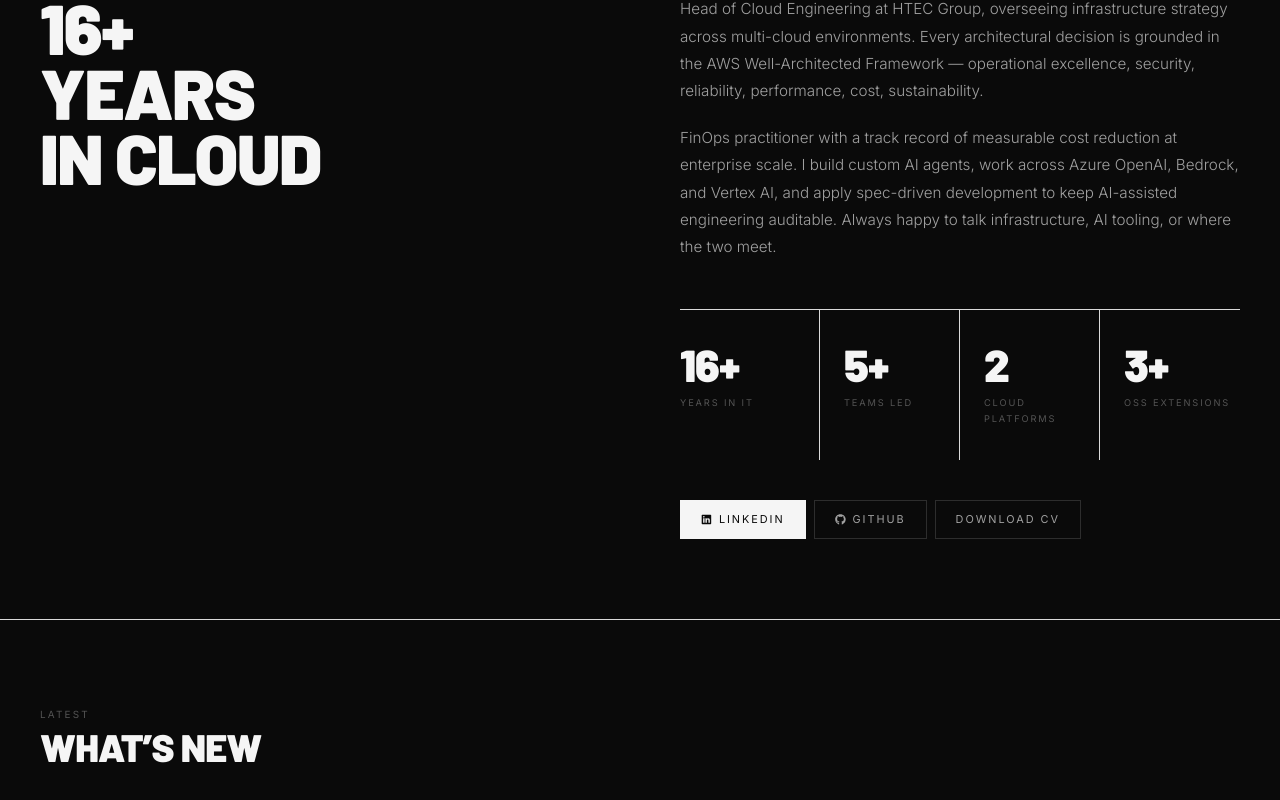
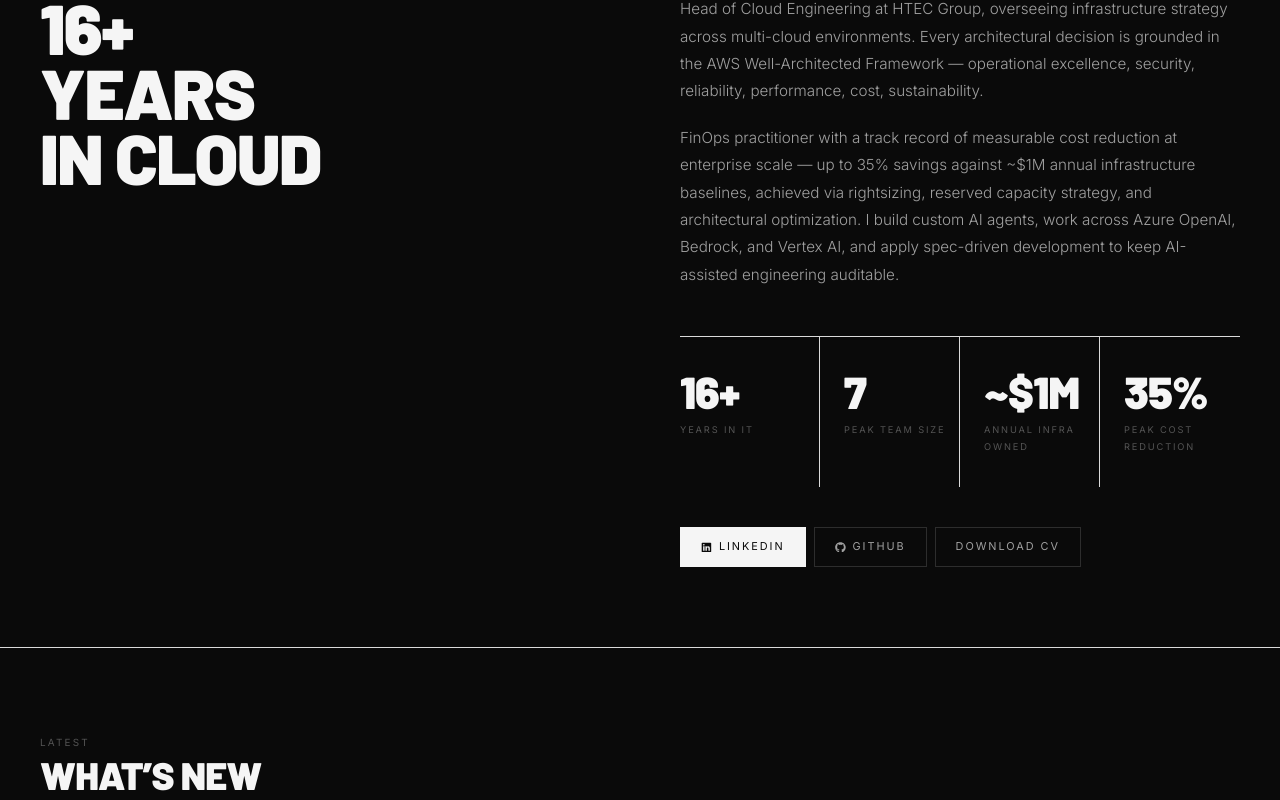
Before and after one commit to subzone/cv, a React (Create React App) app: page / in a window 1280 px wide. Shown: the part 1080-1880 px from the top of the page. Built offline with nearby package versions, Linux system fonts and the light colour scheme.

Commit message:
feat(cv): enhance About and Education components with detailed professional and educational information

```diff
--- a/src/components/About.js
+++ b/src/components/About.js
@@ -67,9 +67,11 @@
             </p>
             <p>
               FinOps practitioner with a track record of measurable cost reduction at
-              enterprise scale. I build custom AI agents, work across Azure OpenAI, Bedrock,
-              and Vertex AI, and apply spec-driven development to keep AI-assisted engineering
-              auditable. Always happy to talk infrastructure, AI tooling, or where the two meet.
+              enterprise scale — up to 35% savings against ~$1M annual infrastructure
+              baselines, achieved via rightsizing, reserved capacity strategy, and
+              architectural optimization. I build custom AI agents, work across Azure OpenAI,
+              Bedrock, and Vertex AI, and apply spec-driven development to keep AI-assisted
+              engineering auditable.
             </p>
 
             <div className="stat-grid">
@@ -78,16 +80,16 @@
                 <div className="stat-l">Years in IT</div>
               </div>
               <div className="stat-item">
-                <div className="stat-n">5+</div>
-                <div className="stat-l">Teams Led</div>
+                <div className="stat-n">7</div>
+                <div className="stat-l">Peak Team Size</div>
               </div>
               <div className="stat-item">
-                <div className="stat-n">2</div>
-                <div className="stat-l">Cloud Platforms</div>
+                <div className="stat-n">~$1M</div>
+                <div className="stat-l">Annual Infra Owned</div>
               </div>
               <div className="stat-item">
-                <div className="stat-n">3+</div>
-                <div className="stat-l">OSS Extensions</div>
+                <div className="stat-n">35%</div>
+                <div className="stat-l">Peak Cost Reduction</div>
               </div>
             </div>
 
--- a/src/components/Education.js
+++ b/src/components/Education.js
@@ -10,24 +10,20 @@
                 </div>
             </div>
 
-            <div className="card-grid">
+            <div className="section-label-row" style={{ marginBottom: '1.5rem' }}>
+                <span className="section-label">Tier 1 — Professional</span>
+            </div>
+
+            <div className="card-grid" style={{ marginBottom: '1px' }}>
                 <div className="card">
                     <h3>IT Engineer · VI degree</h3>
-                    <p className="muted">VTS Doboj, Doboj, BiH — 2004</p>
+                    <p className="muted">VTS Doboj, Doboj, BiH — 2004 · Post-secondary applied IT engineering, equivalent to technical BSc</p>
+                    <p className="muted" style={{ marginTop: '0.5rem' }}>Thesis: Installing, Securing and Optimizing Linux Servers · Grade 10/10</p>
                     <div className="tag-row">
                         <span className="tag">Information Technology</span>
                         <span className="tag">Engineering</span>
-                    </div>
-                </div>
-
-                <div className="card">
-                    <h3>Cloud Credentials & Continuous Learning</h3>
-                    <p className="muted">Completed Azure learning paths across administration, DevOps, and architecture tracks. Google Cloud credentials. Active hands-on practice across Azure and AWS.</p>
-                    <div className="tag-row">
-                        <span className="tag">Azure</span>
-                        <span className="tag">GCP</span>
-                        <span className="tag">AWS</span>
-                        <span className="tag">Continuous Learning</span>
+                        <span className="tag">Linux</span>
+                        <span className="tag">Systems Security</span>
                     </div>
                 </div>
 
@@ -51,6 +47,24 @@
                         <span className="tag">Coaching</span>
                     </div>
                 </div>
+            </div>
+
+            <div className="section-label-row" style={{ marginBottom: '1.5rem', marginTop: '3rem' }}>
+                <span className="section-label">Tier 2 — Continuous Learning</span>
+            </div>
+
+            <div className="card-grid">
+                <div className="card">
+                    <h3>Cloud Credentials</h3>
+                    <p className="muted">Azure learning paths across administration, DevOps, and architecture tracks. Google Cloud credentials. Active hands-on practice across Azure and AWS.</p>
+                    <div className="tag-row">
+                        <span className="tag">Azure</span>
+                        <span className="tag">GCP</span>
+                        <span className="tag">AWS</span>
+                        <span className="tag">Continuous Learning</span>
+                    </div>
+                </div>
+
                 <div className="card">
                     <h3>Anthropic Academy</h3>
                     <p className="muted">AI fluency, Claude API, agentic development, and tooling — 2026</p>
```
